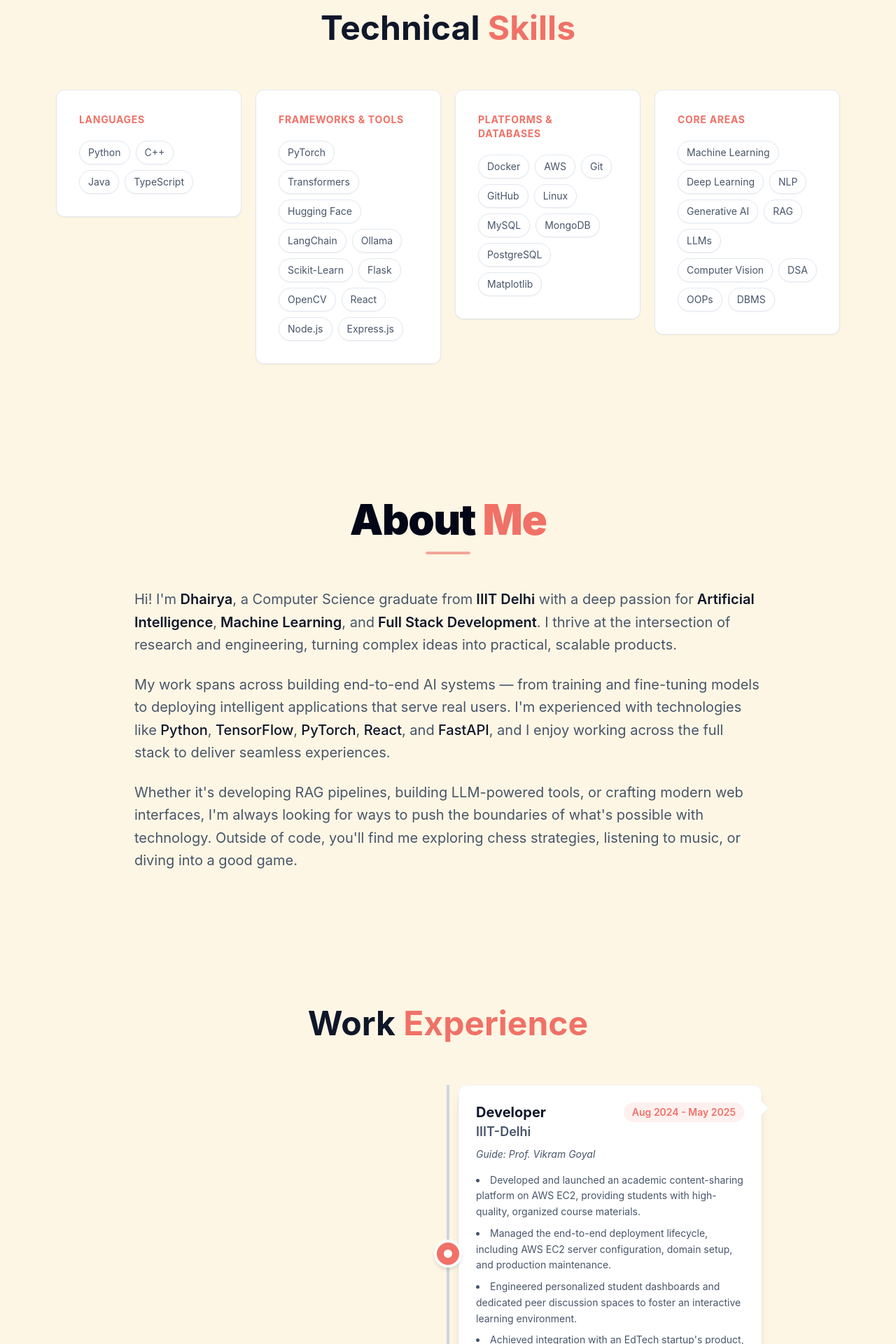
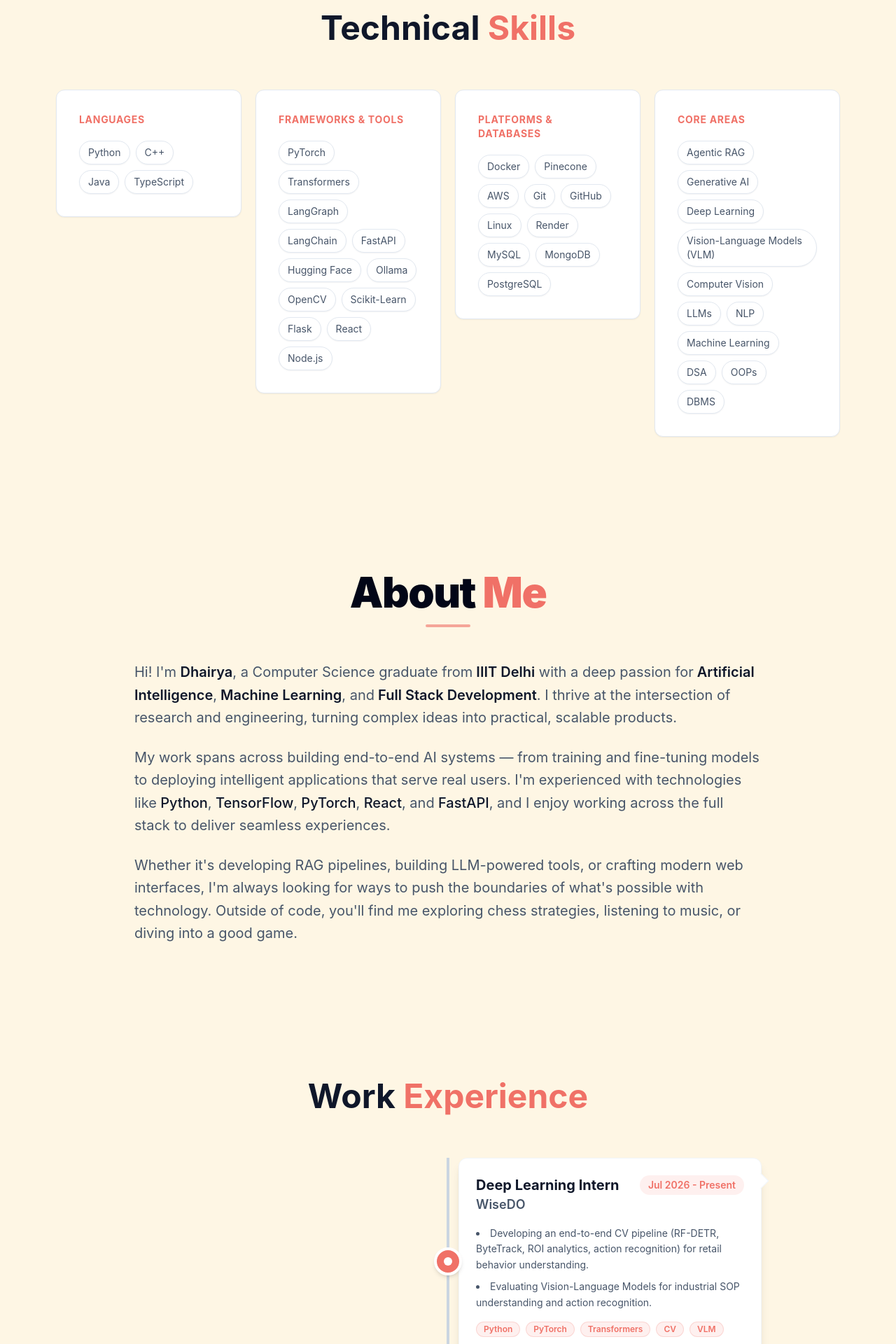
Before and after one commit to dhairya22157/Portfolio, a React (Vite) app: page / in a window 1280 px wide. Shown: the part 880-2800 px from the top of the page at 70% size. Built offline with nearby package versions, Linux system fonts and the light colour scheme; no server answers; the HTML template or start-up script is replaced by a standard one.

Commit message:
Add WiseDO Deep Learning Intern experience and Enterprise HR AI Copilot project

```diff
--- a/src/components/Experience/Experience.jsx
+++ b/src/components/Experience/Experience.jsx
@@ -6,18 +6,14 @@ const Experience = () => {
   const experiences = [
     {
       id: 1,
-      role: "Developer",
-      organization: "IIIT-Delhi",
-      guide: "Prof. Vikram Goyal",
-      dates: "Aug 2024 - May 2025",
+      role: "Deep Learning Intern",
+      organization: "WiseDO",
+      dates: "Jul 2026 - Present",
+      techStack: ["Python", "PyTorch", "Transformers", "CV", "VLM"],
       points: [
-        "Developed and launched an academic content-sharing platform on AWS EC2, providing students with high-quality, organized course materials.",
-        "Managed the end-to-end deployment lifecycle, including AWS EC2 server configuration, domain setup, and production maintenance.",
-        "Engineered personalized student dashboards and dedicated peer discussion spaces to foster an interactive learning environment.",
-        "Achieved integration with an EdTech startup's product, Unsaid Talks, expanding reach to a broader student audience.",
+        "Developing an end-to-end CV pipeline (RF-DETR, ByteTrack, ROI analytics, action recognition) for retail behavior understanding.",
+        "Evaluating Vision-Language Models for industrial SOP understanding and action recognition.",
       ],
-      website: "http://43.205.173.25/",
-      startup_landing_page: "https://unsaidtalks.com/",
       icon: <FaLaptopCode size={30} className="text-white" />,
     },
     {
@@ -31,6 +27,22 @@ const Experience = () => {
         "Designed and implemented novel algorithms for defining and categorizing 'Nova Categories' within the dataset.",
         "Developed and trained a machine learning model for recipe recommendation based on the analyzed network structure.",
       ],
+      icon: <FaLaptopCode size={30} className="text-white" />,
+    },
+    {
+      id: 3,
+      role: "Developer",
+      organization: "IIIT-Delhi",
+      guide: "Prof. Vikram Goyal",
+      dates: "Aug 2024 - May 2025",
+      points: [
+        "Developed and launched an academic content-sharing platform on AWS EC2, providing students with high-quality, organized course materials.",
+        "Managed the end-to-end deployment lifecycle, including AWS EC2 server configuration, domain setup, and production maintenance.",
+        "Engineered personalized student dashboards and dedicated peer discussion spaces to foster an interactive learning environment.",
+        "Achieved integration with an EdTech startup's product, Unsaid Talks, expanding reach to a broader student audience.",
+      ],
+      website: "http://43.205.173.25/",
+      startup_landing_page: "https://unsaidtalks.com/",
       icon: <FaLaptopCode size={30} className="text-white" />,
     },
   ];
@@ -94,6 +106,19 @@ const Experience = () => {
                 ))}
               </ul>
 
+              {exp.techStack && (
+                <div className="flex flex-wrap gap-2 mb-3">
+                  {exp.techStack.map((tech, idx) => (
+                    <span
+                      key={idx}
+                      className="text-xs font-semibold bg-accent/10 text-accent px-2.5 py-0.5 rounded-full border border-accent/20"
+                    >
+                      {tech}
+                    </span>
+                  ))}
+                </div>
+              )}
+
               <div className="flex flex-wrap gap-4 mt-4">
                 {exp.website && (
                     <a href={exp.website} target="_blank" rel="noopener noreferrer" className="text-accent text-sm font-medium hover:underline flex items-center gap-1">
--- a/src/components/Projects/Projects.jsx
+++ b/src/components/Projects/Projects.jsx
@@ -8,6 +8,14 @@ const IMAGE_PLACEHOLDER_URL = "https://placehold.co/600x400/fef6e4/f07167?text="
 
 const Projects = () => {
   const projectData = [
+    {
+        title: "Enterprise HR AI Copilot — Agentic RAG Platform",
+        description: "Architected a 9-node LangGraph Agentic RAG workflow with intent routing, dual-source evidence grading, query rewriting, and grounded synthesis with citations—reducing hallucinations via multi-stage verification. Built a secure Admin Portal and real-time document ingestion pipeline.",
+        image: IMAGE_PLACEHOLDER_URL + "Agentic+HR+Copilot",
+        tags: ["LangGraph", "FastAPI", "Pinecone", "Tavily", "Hugging Face", "Docker", "Render"],
+        codeLink: "https://github.com/dhairya22157/agentic-rag-hr-copilot",
+        demoLink: null
+    },
     {
         title: "Spotify Music Recommender System",
         description: "Built a hybrid music recommendation system using collaborative and content-based filtering on 50K+ songs and 9.7M user interactions for real-time personalized recommendations.",
@@ -167,7 +175,7 @@ const ProjectCard = ({ project, index }) => {
         <h3 className="text-xl font-bold mb-2 text-text-primary group-hover:text-accent transition-colors">
           {project.title}
         </h3>
-        <p className="text-text-secondary text-sm mb-4 leading-relaxed flex-grow line-clamp-3">
+        <p className="text-text-secondary text-sm mb-4 leading-relaxed flex-grow line-clamp-4">
           {project.description}
         </p>
 
--- a/src/components/Skills/Skills.jsx
+++ b/src/components/Skills/Skills.jsx
@@ -10,41 +10,44 @@ const skillGroups = [
     skills: [
       "PyTorch",
       "Transformers",
+      "LangGraph",
+      "LangChain",
+      "FastAPI",
       "Hugging Face",
-      "LangChain",
       "Ollama",
+      "OpenCV",
       "Scikit-Learn",
       "Flask",
-      "OpenCV",
       "React",
       "Node.js",
-      "Express.js",
     ],
   },
   {
     title: "Platforms & Databases",
     skills: [
       "Docker",
+      "Pinecone",
       "AWS",
       "Git",
       "GitHub",
       "Linux",
+      "Render",
       "MySQL",
       "MongoDB",
       "PostgreSQL",
-      "Matplotlib",
     ],
   },
   {
     title: "Core Areas",
     skills: [
+      "Agentic RAG",
+      "Generative AI",
+      "Deep Learning",
+      "Vision-Language Models (VLM)",
+      "Computer Vision",
+      "LLMs",
+      "NLP",
       "Machine Learning",
-      "Deep Learning",
-      "NLP",
-      "Generative AI",
-      "RAG",
-      "LLMs",
-      "Computer Vision",
       "DSA",
       "OOPs",
       "DBMS",
```
